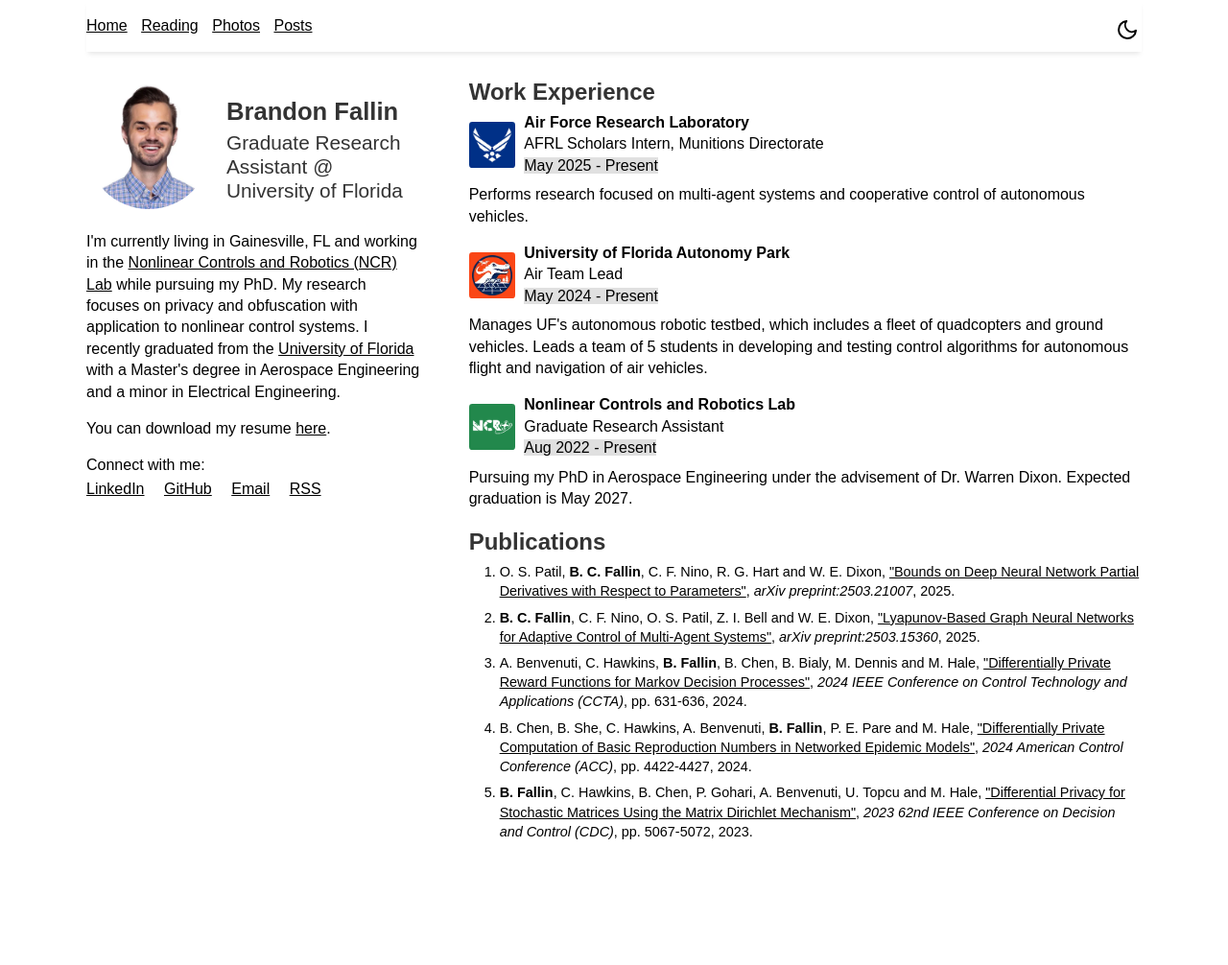
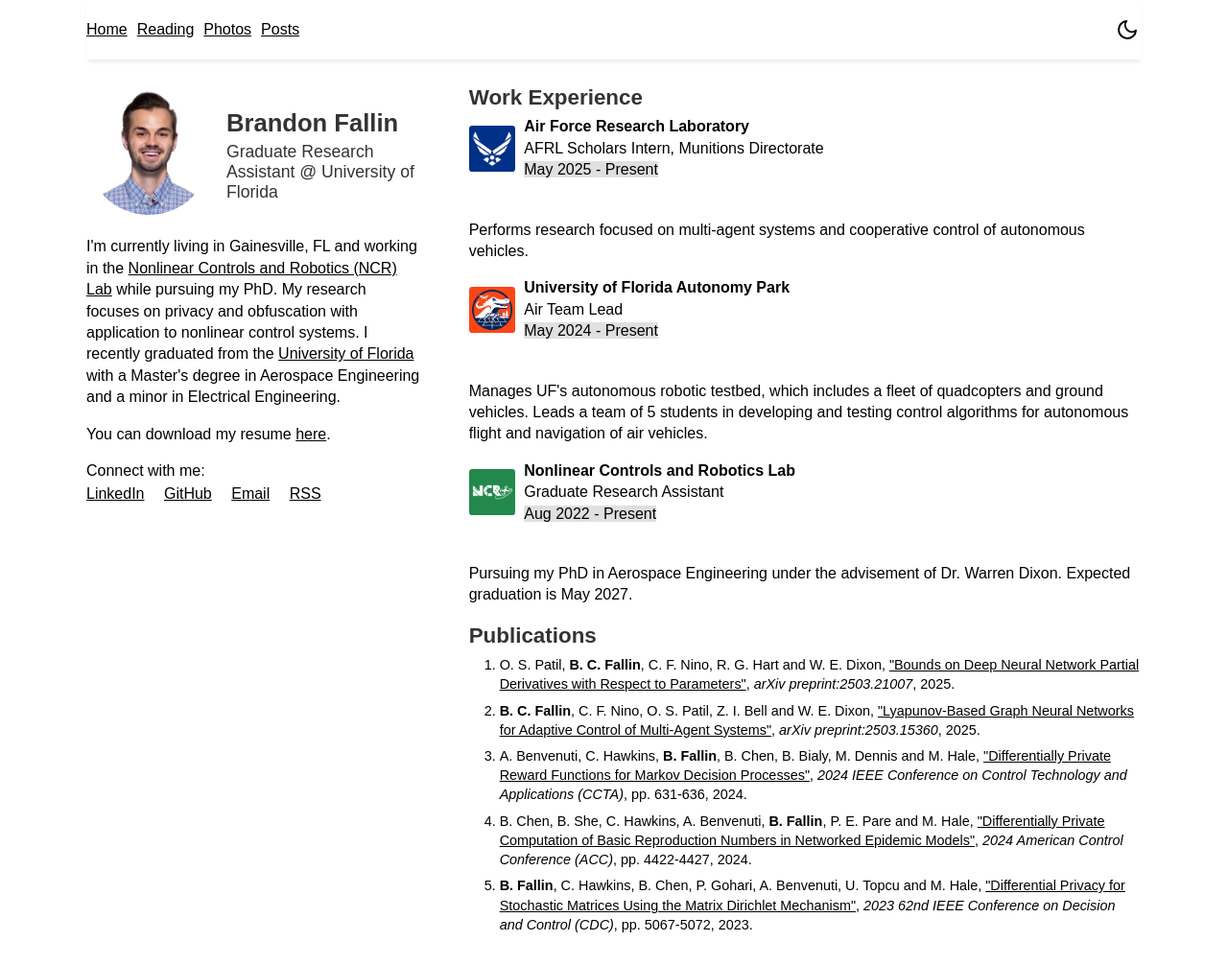
Before and after one commit to brandoncfallin/fallin-website, a Jekyll site: the page built from index.md, in a window 1280 px wide and 1006 px high. Shown: the whole window at 96% size. Built offline with Jekyll 4.4.1, drawn with Linux system fonts in a browser that asks for light colours.

Commit message:
try to fox header

```diff
--- a/_sass/_global.scss
+++ b/_sass/_global.scss
@@ -31,7 +31,9 @@
 	border-style: solid;
   	border-width: large;
 	border-color: white;
-	float:right;
+	margin-left: auto;
+	height: 24px;
+	width: 24px;
 }
 	#dark-mode-toggle:hover{
 		cursor: pointer;
@@ -95,11 +97,11 @@
 }
 
 h1 { font-size: 1.6rem; }
-h2 { font-size: 1.5rem; }
-h3 { font-size: 1.4rem; }
-h4 { font-size: 1.3rem; }
-h5 { font-size: 1.2rem; }
-h6 { font-size: 1.1rem; }
+h2 { font-size: 1.4rem; }
+h3 { font-size: 1.2rem; }
+h4 { font-size: 1.1rem; }
+h5 { font-size: 1.0rem; }
+h6 { font-size: 1.0rem; }
 
 // h1:first-child, h2:first-child, h3:first-child,
 // h4:first-child, h5:first-child, h6:first-child {
@@ -185,7 +187,9 @@
 @media (min-width: 479px){
 	/* HEADER */
 	.nav-bar{
-		display: inline;
+		display: flex;
+		align-items: center;
+		width: 100%;
 	}
 
 	.nav-mobile{
@@ -218,3 +222,10 @@
 @media (min-width: 1023px){
 
 }
+
+/* MOBILE LANDSCAPE */
+@media (orientation: landscape) and (max-height: 500px) {
+  body {
+    font-size: 0.85rem;
+  }
+}
--- a/_sass/_index.scss
+++ b/_sass/_index.scss
@@ -50,8 +50,8 @@
   .bibliography li {
 	// padding-left: 1em;
 	// text-indent: -1em;
-  font-size: 0.9rem;
 	margin-bottom: 0.5em;
+	font-size: 0.9rem;
   }
 
 /* WORK EXPERIENCE */
@@ -72,6 +72,12 @@
 
 .work-exp-desc{
 	vertical-align: middle;
+}
+
+.work-exp-details {
+    display: inline-block;
+    margin-top: 0.5em;
+    line-height: 1.3;
 }
 
 span{
@@ -110,7 +116,7 @@
 
 	/* WORK EXPERIENCE */
 	.work-item{
-		margin-bottom: -1.5em;
+		margin-bottom: 1.5em;
 	}
 
 	.work-exp-image{
@@ -206,3 +212,9 @@
     max-width: 1100px;
   }
 }
+
+@media (max-width: 478px) {
+  .profile-title h4 {
+    font-size: 0.9rem;
+  }
+}
```
